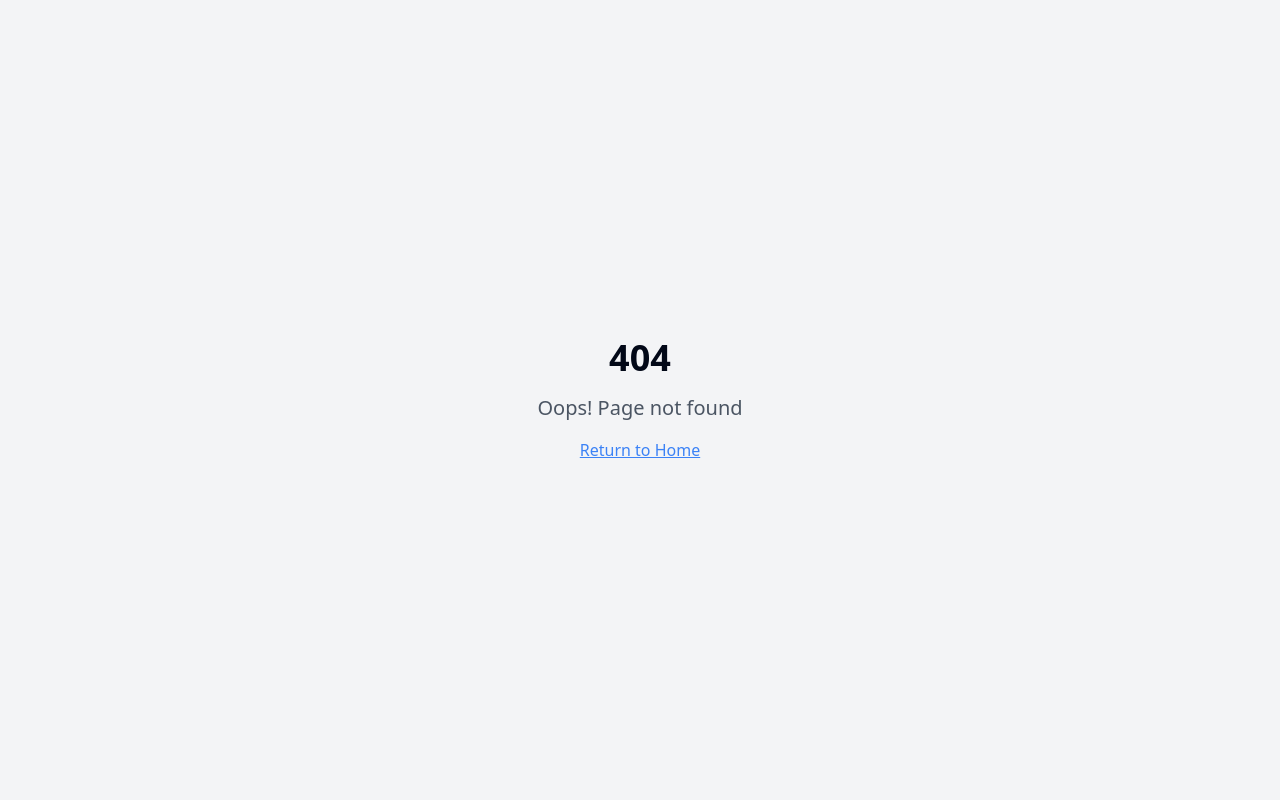
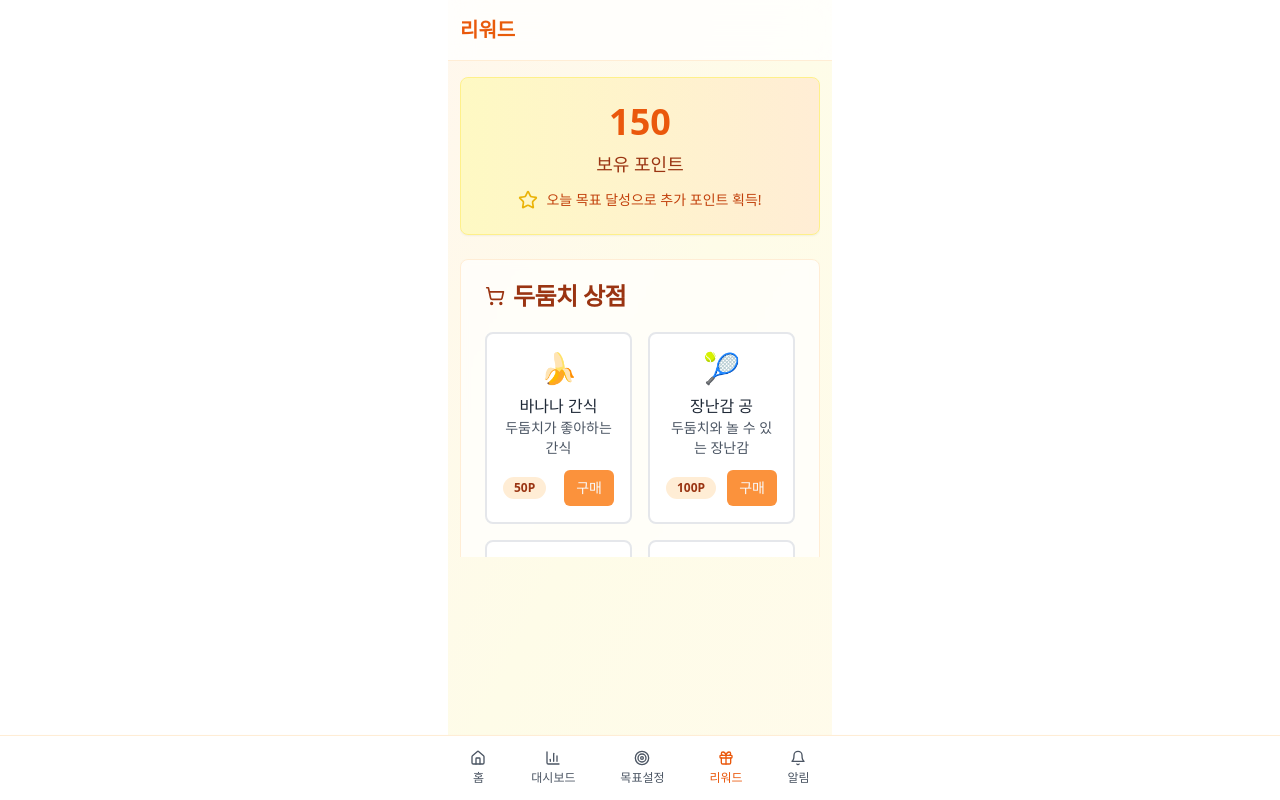
Before and after one commit to m6z1/dudumchi-detox-buddy, a React (Vite) app: page /rewards in a window 1280 px wide. Before the commit this address had no page. Built offline with nearby package versions, Linux system fonts and the light colour scheme.

Commit message:
Refactor: Implement page navigation for bottom tabs
The bottom navigation tabs should change the main content area instead of opening bottom sheets.

```diff
--- a/src/App.tsx
+++ b/src/App.tsx
@@ -1,27 +1,73 @@
+
 import { Toaster } from "@/components/ui/toaster";
 import { Toaster as Sonner } from "@/components/ui/sonner";
 import { TooltipProvider } from "@/components/ui/tooltip";
 import { QueryClient, QueryClientProvider } from "@tanstack/react-query";
 import { BrowserRouter, Routes, Route } from "react-router-dom";
+import { useState } from "react";
 import Index from "./pages/Index";
+import Dashboard from "./pages/Dashboard";
+import Goals from "./pages/Goals";
+import Rewards from "./pages/Rewards";
+import Notifications from "./pages/Notifications";
 import NotFound from "./pages/NotFound";
+import BottomNavigation from "./components/BottomNavigation";
 
 const queryClient = new QueryClient();
 
-const App = () => (
+const App = () => {
+  const [dailyGoal, setDailyGoal] = useState(4);
+  const [points, setPoints] = useState(150);
+  const [purchasedItems, setPurchasedItems] = useState<string[]>([]);
+  const [consumableItems, setConsumableItems] = useState<{[key: string]: number}>({});
+  const [dailyRewardsClaimed, setDailyRewardsClaimed] = useState<{[key: number]: Date | null}>({});
+
+  const isGoalMet = true; // This would be calculated based on actual usage
+
+  return (
     <QueryClientProvider client={queryClient}>
       <TooltipProvider>
         <Toaster />
         <Sonner />
         <BrowserRouter>
+          <div className="relative">
             <Routes>
               <Route path="/" element={<Index />} />
-          {/* ADD ALL CUSTOM ROUTES ABOVE THE CATCH-ALL "*" ROUTE */}
+              <Route path="/dashboard" element={<Dashboard />} />
+              <Route
+                path="/goals"
+                element={
+                  <Goals
+                    dailyGoal={dailyGoal}
+                    setDailyGoal={setDailyGoal}
+                  />
+                }
+              />
+              <Route
+                path="/rewards"
+                element={
+                  <Rewards
+                    points={points}
+                    setPoints={setPoints}
+                    isGoalMet={isGoalMet}
+                    purchasedItems={purchasedItems}
+                    setPurchasedItems={setPurchasedItems}
+                    consumableItems={consumableItems}
+                    setConsumableItems={setConsumableItems}
+                    dailyRewardsClaimed={dailyRewardsClaimed}
+                    setDailyRewardsClaimed={setDailyRewardsClaimed}
+                  />
+                }
+              />
+              <Route path="/notifications" element={<Notifications />} />
               <Route path="*" element={<NotFound />} />
             </Routes>
+            <BottomNavigation />
+          </div>
         </BrowserRouter>
       </TooltipProvider>
     </QueryClientProvider>
   );
+};
 
 export default App;
--- a/src/components/BottomNavigation.tsx
+++ b/src/components/BottomNavigation.tsx
@@ -1,127 +1,60 @@
 
 import { Button } from "@/components/ui/button";
-import { Sheet, SheetContent, SheetHeader, SheetTitle, SheetTrigger } from "@/components/ui/sheet";
-import GoalSetting from "@/components/GoalSetting";
-import StatsPanel from "@/components/StatsPanel";
-import RewardSystem from "@/components/RewardSystem";
-import NotificationPanel from "@/components/NotificationPanel";
 import { Home, Target, BarChart3, Gift, Bell } from "lucide-react";
+import { Link, useLocation } from "react-router-dom";
 
-interface BottomNavigationProps {
-  dailyGoal: number;
-  setDailyGoal: (goal: number) => void;
-  points: number;
-  setPoints: (points: number) => void;
-  isGoalMet: boolean;
-  purchasedItems: string[];
-  setPurchasedItems: (items: string[]) => void;
-  consumableItems: {[key: string]: number};
-  setConsumableItems: (items: {[key: string]: number}) => void;
-  dailyRewardsClaimed: {[key: number]: Date | null};
-  setDailyRewardsClaimed: (rewards: {[key: number]: Date | null}) => void;
-}
+const BottomNavigation = () => {
+  const location = useLocation();
 
-const BottomNavigation = ({
-  dailyGoal,
-  setDailyGoal,
-  points,
-  setPoints,
-  isGoalMet,
-  purchasedItems,
-  setPurchasedItems,
-  consumableItems,
-  setConsumableItems,
-  dailyRewardsClaimed,
-  setDailyRewardsClaimed
-}: BottomNavigationProps) => {
+  const isActive = (path: string) => location.pathname === path;
+
   return (
     <div className="fixed bottom-0 left-0 right-0 bg-white border-t border-orange-100 shadow-lg">
       <div className="flex justify-around items-center py-2 max-w-sm mx-auto">
-        <Button variant="ghost" className="flex flex-col items-center gap-1 h-12 text-orange-600">
+        <Link to="/">
+          <Button variant="ghost" className={`flex flex-col items-center gap-1 h-12 ${
+            isActive('/') ? 'text-orange-600' : 'text-gray-600'
+          }`}>
             <Home className="w-5 h-5" />
             <span className="text-xs">홈</span>
           </Button>
+        </Link>
 
-        <Sheet>
-          <SheetTrigger asChild>
-            <Button variant="ghost" className="flex flex-col items-center gap-1 h-12 text-gray-600">
+        <Link to="/dashboard">
+          <Button variant="ghost" className={`flex flex-col items-center gap-1 h-12 ${
+            isActive('/dashboard') ? 'text-orange-600' : 'text-gray-600'
+          }`}>
             <BarChart3 className="w-5 h-5" />
             <span className="text-xs">대시보드</span>
           </Button>
-          </SheetTrigger>
-          <SheetContent side="bottom" className="h-[80vh]">
-            <SheetHeader>
-              <SheetTitle>대시보드</SheetTitle>
-            </SheetHeader>
-            <div className="mt-4">
-              <StatsPanel />
-            </div>
-          </SheetContent>
-        </Sheet>
+        </Link>
 
-        <Sheet>
-          <SheetTrigger asChild>
-            <Button variant="ghost" className="flex flex-col items-center gap-1 h-12 text-gray-600">
+        <Link to="/goals">
+          <Button variant="ghost" className={`flex flex-col items-center gap-1 h-12 ${
+            isActive('/goals') ? 'text-orange-600' : 'text-gray-600'
+          }`}>
             <Target className="w-5 h-5" />
             <span className="text-xs">목표설정</span>
           </Button>
-          </SheetTrigger>
-          <SheetContent side="bottom" className="h-[80vh]">
-            <SheetHeader>
-              <SheetTitle>목표설정</SheetTitle>
-            </SheetHeader>
-            <div className="mt-4">
-              <GoalSetting
-                dailyGoal={dailyGoal}
-                setDailyGoal={setDailyGoal}
-              />
-            </div>
-          </SheetContent>
-        </Sheet>
+        </Link>
 
-        <Sheet>
-          <SheetTrigger asChild>
-            <Button variant="ghost" className="flex flex-col items-center gap-1 h-12 text-gray-600">
+        <Link to="/rewards">
+          <Button variant="ghost" className={`flex flex-col items-center gap-1 h-12 ${
+            isActive('/rewards') ? 'text-orange-600' : 'text-gray-600'
+          }`}>
             <Gift className="w-5 h-5" />
             <span className="text-xs">리워드</span>
           </Button>
-          </SheetTrigger>
-          <SheetContent side="bottom" className="h-[80vh]">
-            <SheetHeader>
-              <SheetTitle>리워드</SheetTitle>
-            </SheetHeader>
-            <div className="mt-4">
-              <RewardSystem
-                points={points}
-                setPoints={setPoints}
-                isGoalMet={isGoalMet}
-                purchasedItems={purchasedItems}
-                setPurchasedItems={setPurchasedItems}
-                consumableItems={consumableItems}
-                setConsumableItems={setConsumableItems}
-                dailyRewardsClaimed={dailyRewardsClaimed}
-                setDailyRewardsClaimed={setDailyRewardsClaimed}
-              />
-            </div>
-          </SheetContent>
-        </Sheet>
+        </Link>
 
-        <Sheet>
-          <SheetTrigger asChild>
-            <Button variant="ghost" className="flex flex-col items-center gap-1 h-12 text-gray-600">
+        <Link to="/notifications">
+          <Button variant="ghost" className={`flex flex-col items-center gap-1 h-12 ${
+            isActive('/notifications') ? 'text-orange-600' : 'text-gray-600'
+          }`}>
             <Bell className="w-5 h-5" />
             <span className="text-xs">알림</span>
           </Button>
-          </SheetTrigger>
-          <SheetContent side="bottom" className="h-[80vh]">
-            <SheetHeader>
-              <SheetTitle>알림</SheetTitle>
-            </SheetHeader>
-            <div className="mt-4">
-              <NotificationPanel />
-            </div>
-          </SheetContent>
-        </Sheet>
+        </Link>
       </div>
     </div>
   );
--- /dev/null
+++ b/src/pages/Dashboard.tsx
@@ -0,0 +1,22 @@
+
+import StatsPanel from "@/components/StatsPanel";
+
+const Dashboard = () => {
+  return (
+    <div className="min-h-screen bg-gradient-to-br from-orange-50 via-yellow-50 to-amber-50 w-full max-w-sm mx-auto pb-16">
+      <div className="bg-white/80 backdrop-blur-md border-b border-orange-100 sticky top-0 z-50">
+        <div className="px-3 py-4">
+          <h1 className="text-xl font-bold bg-gradient-to-r from-orange-600 to-amber-600 bg-clip-text text-transparent">
+            대시보드
+          </h1>
+        </div>
+      </div>
+
+      <div className="px-3 py-4">
+        <StatsPanel />
+      </div>
+    </div>
+  );
+};
+
+export default Dashboard;
--- /dev/null
+++ b/src/pages/Goals.tsx
@@ -0,0 +1,30 @@
+
+import GoalSetting from "@/components/GoalSetting";
+
+interface GoalsProps {
+  dailyGoal: number;
+  setDailyGoal: (goal: number) => void;
+}
+
+const Goals = ({ dailyGoal, setDailyGoal }: GoalsProps) => {
+  return (
+    <div className="min-h-screen bg-gradient-to-br from-orange-50 via-yellow-50 to-amber-50 w-full max-w-sm mx-auto pb-16">
+      <div className="bg-white/80 backdrop-blur-md border-b border-orange-100 sticky top-0 z-50">
+        <div className="px-3 py-4">
+          <h1 className="text-xl font-bold bg-gradient-to-r from-orange-600 to-amber-600 bg-clip-text text-transparent">
+            목표설정
+          </h1>
+        </div>
+      </div>
+
+      <div className="px-3 py-4">
+        <GoalSetting
+          dailyGoal={dailyGoal}
+          setDailyGoal={setDailyGoal}
+        />
+      </div>
+    </div>
+  );
+};
+
+export default Goals;
--- a/src/pages/Index.tsx
+++ b/src/pages/Index.tsx
@@ -1,4 +1,3 @@
-
 import { useState, useEffect } from 'react';
 import { Button } from "@/components/ui/button";
 import { Card, CardContent, CardHeader, CardTitle } from "@/components/ui/card";
@@ -143,19 +142,7 @@ const Index = () => {
       </div>
 
       {/* Bottom Navigation */}
-      <BottomNavigation
-        dailyGoal={dailyGoal}
-        setDailyGoal={setDailyGoal}
-        points={points}
-        setPoints={setPoints}
-        isGoalMet={isGoalMet}
-        purchasedItems={purchasedItems}
-        setPurchasedItems={setPurchasedItems}
-        consumableItems={consumableItems}
-        setConsumableItems={setConsumableItems}
-        dailyRewardsClaimed={dailyRewardsClaimed}
-        setDailyRewardsClaimed={setDailyRewardsClaimed}
-      />
+      <BottomNavigation />
     </div>
   );
 };
--- /dev/null
+++ b/src/pages/Notifications.tsx
@@ -0,0 +1,22 @@
+
+import NotificationPanel from "@/components/NotificationPanel";
+
+const Notifications = () => {
+  return (
+    <div className="min-h-screen bg-gradient-to-br from-orange-50 via-yellow-50 to-amber-50 w-full max-w-sm mx-auto pb-16">
+      <div className="bg-white/80 backdrop-blur-md border-b border-orange-100 sticky top-0 z-50">
+        <div className="px-3 py-4">
+          <h1 className="text-xl font-bold bg-gradient-to-r from-orange-600 to-amber-600 bg-clip-text text-transparent">
+            알림
+          </h1>
+        </div>
+      </div>
+
+      <div className="px-3 py-4">
+        <NotificationPanel />
+      </div>
+    </div>
+  );
+};
+
+export default Notifications;
--- /dev/null
+++ b/src/pages/Rewards.tsx
@@ -0,0 +1,54 @@
+
+import RewardSystem from "@/components/RewardSystem";
+
+interface RewardsProps {
+  points: number;
+  setPoints: (points: number) => void;
+  isGoalMet: boolean;
+  purchasedItems: string[];
+  setPurchasedItems: (items: string[]) => void;
+  consumableItems: {[key: string]: number};
+  setConsumableItems: (items: {[key: string]: number}) => void;
+  dailyRewardsClaimed: {[key: number]: Date | null};
+  setDailyRewardsClaimed: (rewards: {[key: number]: Date | null}) => void;
+}
+
+const Rewards = ({
+  points,
+  setPoints,
+  isGoalMet,
+  purchasedItems,
+  setPurchasedItems,
+  consumableItems,
+  setConsumableItems,
+  dailyRewardsClaimed,
+  setDailyRewardsClaimed
+}: RewardsProps) => {
+  return (
+    <div className="min-h-screen bg-gradient-to-br from-orange-50 via-yellow-50 to-amber-50 w-full max-w-sm mx-auto pb-16">
+      <div className="bg-white/80 backdrop-blur-md border-b border-orange-100 sticky top-0 z-50">
+        <div className="px-3 py-4">
+          <h1 className="text-xl font-bold bg-gradient-to-r from-orange-600 to-amber-600 bg-clip-text text-transparent">
+            리워드
+          </h1>
+        </div>
+      </div>
+
+      <div className="px-3 py-4">
+        <RewardSystem
+          points={points}
+          setPoints={setPoints}
+          isGoalMet={isGoalMet}
+          purchasedItems={purchasedItems}
+          setPurchasedItems={setPurchasedItems}
+          consumableItems={consumableItems}
+          setConsumableItems={setConsumableItems}
+          dailyRewardsClaimed={dailyRewardsClaimed}
+          setDailyRewardsClaimed={setDailyRewardsClaimed}
+        />
+      </div>
+    </div>
+  );
+};
+
+export default Rewards;
```
Lines whose indentation alone changed are shown as unchanged.
